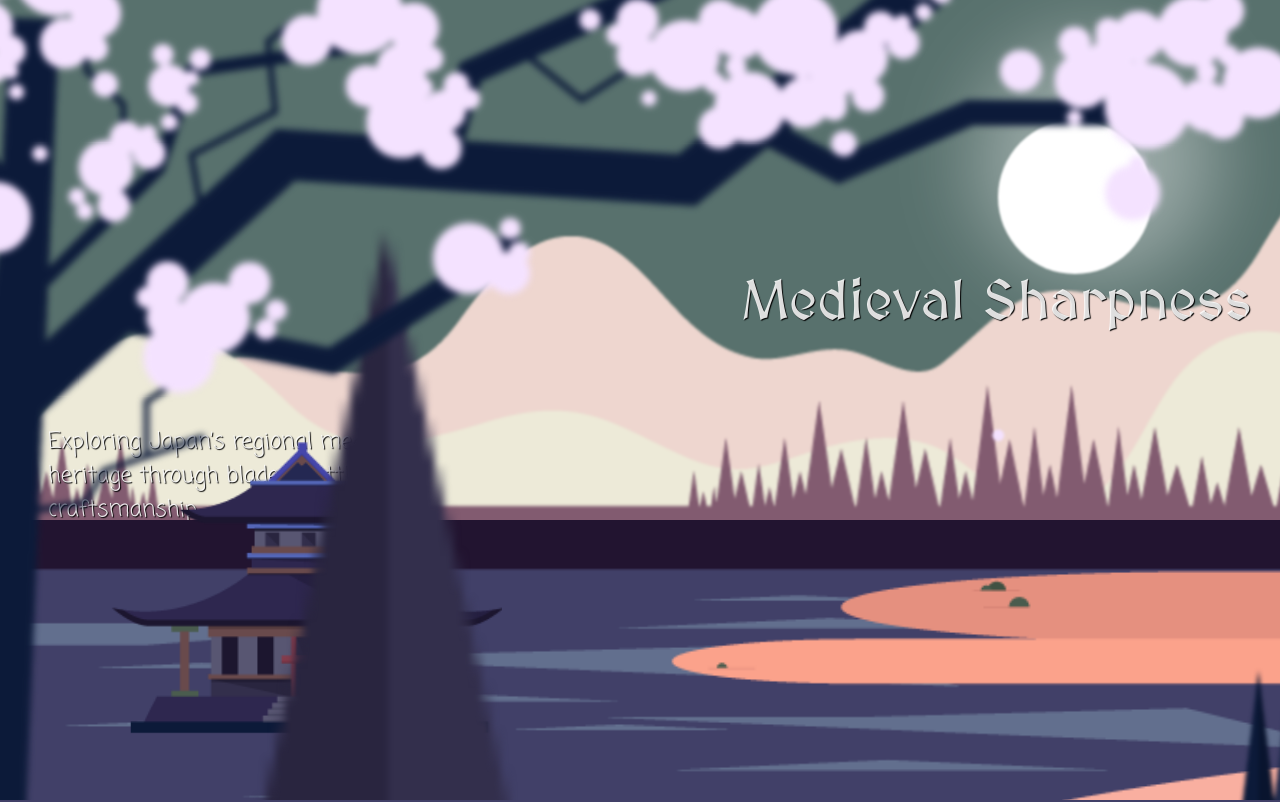
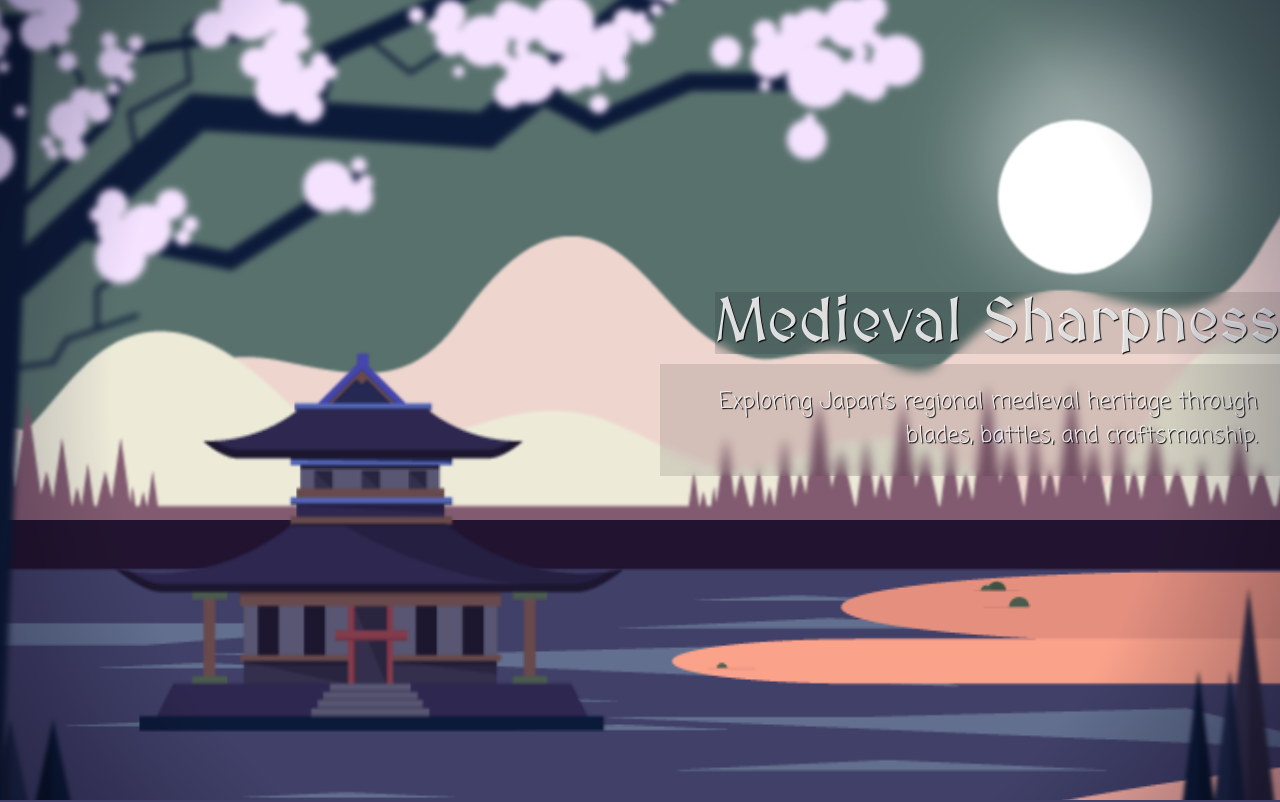
Before and after one commit to lostmart/medieval-sharpness, a React (Vite) app: page / in a window 1280 px wide. Shown: the top 802 px of the page. Built offline with nearby package versions, Linux system fonts and the light colour scheme.

Commit message:
new reflections

```diff
--- a/src/components/HeroComp.module.scss
+++ b/src/components/HeroComp.module.scss
@@ -12,6 +12,22 @@
 	overflow: hidden;
 	max-width: 1440px;
 	margin: auto;
+
+	&::after {
+		content: "";
+		width: 100%;
+		height: 100%;
+		position: absolute;
+		inset: 0;
+		background: #414068;
+		background: radial-gradient(
+			circle,
+			rgba(65, 64, 104, 0) 70%,
+			rgba(65, 64, 104, 0.521) 100%
+		);
+		z-index: 1;
+		mix-blend-mode: multiply;
+	}
 
 	.bg {
 		position: absolute;
@@ -51,6 +67,14 @@
 		text-shadow: 1px 1px 1px #000;
 		font-size: 56px;
 		line-height: 1;
+
+		@include mobile-large-plus {
+			top: calc(44% - 60px);
+			right: 0;
+			font-size: 62px;
+			background-color: #0000001c;
+			backdrop-filter: blur(5px);
+		}
 	}
 
 	.lead {
@@ -65,6 +89,22 @@
 		max-width: 420px;
 		margin: auto;
 		width: 100%;
+
+		@include mobile-medium {
+			top: calc(52% - 60px);
+			left: 11%;
+			max-width: 620px;
+		}
+
+		@include mobile-large-plus {
+			right: 0;
+			top: calc(53% - 60px);
+			left: unset;
+			text-align: end;
+			background-color: #0000001c;
+			backdrop-filter: blur(5px);
+			width: fit-content;
+		}
 	}
 
 	.moon {
@@ -80,7 +120,6 @@
 		filter: blur(1px);
 
 		@include mobile-small {
-			top: 24%;
 			right: 7%;
 		}
 
@@ -114,8 +153,8 @@
 			right: -2%;
 		}
 		@include mobile-medium {
-			top: 2%;
-			right: 0;
+			top: 12%;
+			right: 3%;
 		}
 
 		@include mobile-large {
@@ -156,7 +195,7 @@
 
 	.house {
 		position: absolute;
-		bottom: calc(12% - 60px);
+		bottom: calc(10% - 60px);
 		left: -28%;
 		z-index: 1;
 		transform-style: preserve-3d;
@@ -164,26 +203,26 @@
 
 		@include mobile-small {
 			left: -10%;
-			bottom: calc(15% - 60px);
-			max-width: 290px;
+			bottom: calc(8% - 60px);
+			max-width: 320px;
+			width: 80%;
 		}
 
 		@include mobile-medium {
-			left: 1dvw;
-			bottom: calc(15% - 60px);
-			max-width: 320px;
+			bottom: calc(10% - 60px);
+			left: 5%;
 		}
 
 		@include mobile-large {
-			left: 1dvw;
-			bottom: calc(15% - 60px);
+			left: 5%;
 			max-width: 400px;
 		}
 
 		@include mobile-large-plus {
 			left: 8dvw;
 			bottom: calc(15% - 60px);
-			width: 40%;
+			width: 50%;
+			max-width: 520px;
 		}
 	}
 
@@ -195,19 +234,16 @@
 		transform-style: preserve-3d;
 		filter: blur(2px);
 
-		@include mobile-small {
-			top: calc(54% - 60px);
-			width: 110%;
-		}
+		// @include mobile-small {
+		// 	bottom: calc(1px - 10%);
+		// }
 
 		@include mobile-medium {
-			top: calc(39% - 60px);
-			width: 110%;
+			bottom: calc(1px - 10%);
 		}
 
 		@include mobile-large {
-			top: calc(32% - 80px);
-			width: 110%;
+			bottom: calc(1px - 10%);
 		}
 	}
 
@@ -219,6 +255,10 @@
 		transform-style: preserve-3d;
 		filter: blur(2px);
 		width: 110px;
+
+		@include mobile-medium {
+			right: calc(10px - 1%);
+		}
 	}
 
 	.tree {
@@ -231,25 +271,21 @@
 		transform-origin: left bottom;
 
 		@include mobile-small {
-			top: calc(16% - 90px);
+			top: calc(2% - 90px);
 		}
 
 		@include mobile-medium {
-			top: calc(14% - 80px);
-			left: calc(0% - 90px);
+			left: calc(0px - 14%);
 			width: 114%;
 		}
 
 		@include mobile-large {
-			top: calc(7% - 80px);
 			left: calc(0% - 90px);
-			width: 114%;
 		}
 
 		@include mobile-large-plus {
-			top: calc(-3% - 80px);
-			left: calc(0% - 169px);
-			width: 114%;
+			left: calc(0% - 130px);
+			max-width: 1050px;
 		}
 	}
 }
```
